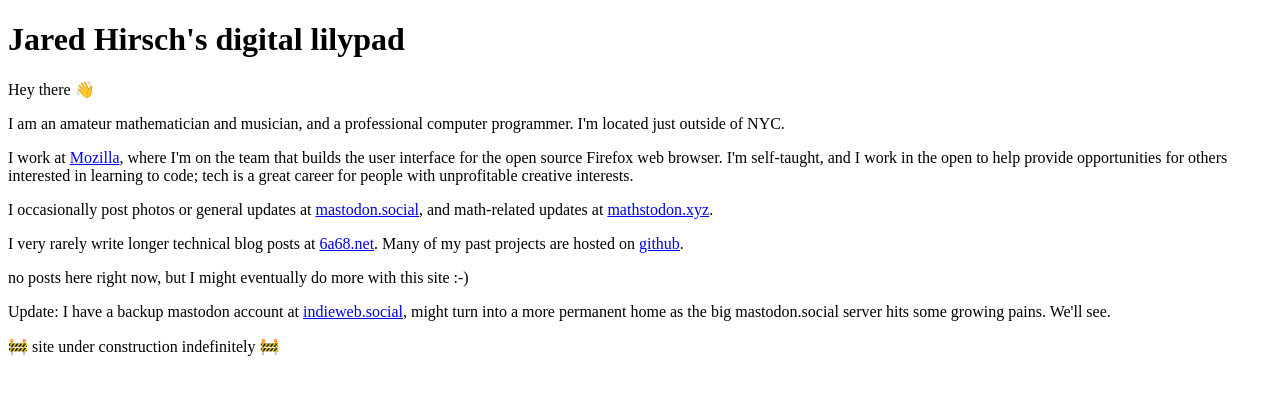
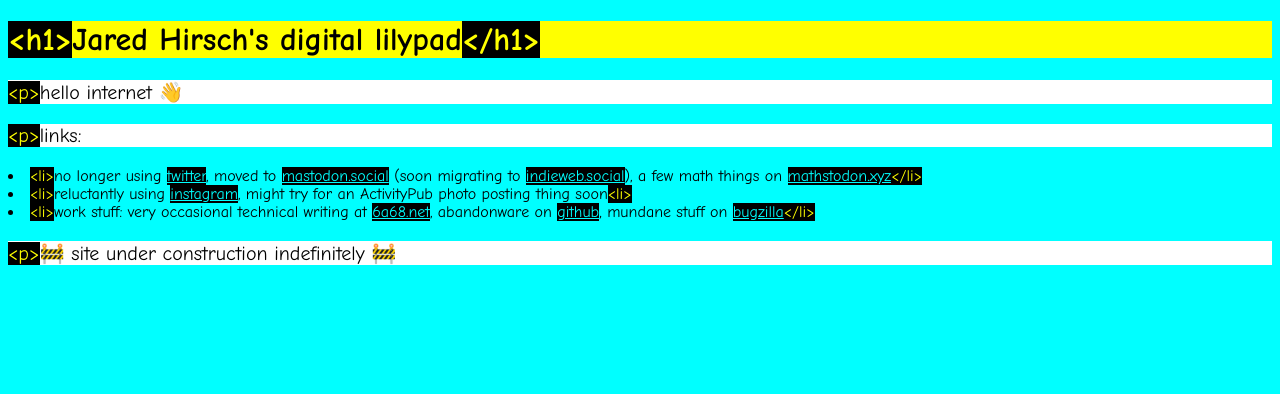
Before and after one commit to jaredhirsch/jh.com, a plain HTML site: page index.html in a window 1280 px wide. Drawn offline with Linux system fonts and the light colour scheme.

Commit message:
super terrific happy styling

```diff
--- /dev/null
+++ b/index.css
@@ -0,0 +1,21 @@
+html {
+  font-family: "Comic Sans MS", "Comic Sans", cursive, sans-serif;
+  background: aqua;
+}
+p {
+  background: white;
+  font-size: 20px;
+}
+a {
+  color: aqua;
+  background: black;
+}
+h1 {
+  color: black;
+  background: yellow;
+}
+code {
+  font-family: "Comic Sans MS", "Comic Sans", cursive, sans-serif;
+  color: yellow;
+  background: black;
+}
--- a/index.html
+++ b/index.html
@@ -1,21 +1,13 @@
 <!DOCTYPE html>
+<link rel="stylesheet" href="index.css">
 <title>JH.com</title>
-<h1>Jared Hirsch's digital lilypad</h1>
+<h1><code>&lt;h1&gt;</code>Jared Hirsch's digital lilypad<code>&lt;/h1&gt;</code></h1>
 
-<p>Hey there 👋
+<p><code>&lt;p&gt;</code>hello internet 👋
 
-<p>I am an amateur mathematician and musician, and a professional computer programmer. I'm located just outside of NYC.
+<p><code>&lt;p&gt;</code>links:
+  <li><code>&lt;li&gt;</code>no longer using <a href="//twitter.com/jaredhirsch">twitter</a>, moved to <a rel="me" href="//mastodon.social/@jaredhirsch">mastodon.social</a> (soon migrating to <a rel="me" href="//indieweb.social/@jaredhirsch">indieweb.social</a>), a few math things on <a rel="me" href="//mathstodon.xyz/@jaredhirsch">mathstodon.xyz</a><code>&lt;/li&gt;</code></li>
+  <li><code>&lt;li&gt;</code>reluctantly using <a href="//instagram.com/theejaredhirsch">instagram</a>, might try for an ActivityPub photo posting thing soon<code>&lt;li&gt;</code></li>
+  <li><code>&lt;li&gt;</code>work stuff: very occasional technical writing at <a href="//6a68.net">6a68.net</a>, abandonware on <a href="//github.com/jaredhirsch">github</a>, mundane stuff on <a href="https://bugzilla.mozilla.org/user_profile?user_id=446735">bugzilla</a><code>&lt;/li&gt;</code></li>
 
-<p>I work at <a href="//mozilla.org">Mozilla</a>, where I'm on the team that builds the user interface for the open source Firefox web browser.
-I'm self-taught, and I work in the open to help provide opportunities for others interested in learning to code; tech is a great career for people with unprofitable creative interests.
-
-<p>I occasionally post photos or general updates at <a rel="me" href="//mastodon.social/@jaredhirsch">mastodon.social</a>, and math-related updates at <a rel="me" href="//mathstodon.xyz/@jaredhirsch">mathstodon.xyz</a>.
-
-<p>I very rarely write longer technical blog posts at <a href="//6a68.net">6a68.net</a>. Many of my past projects are hosted on <a href="//github.com/jaredhirsch">github</a>.
-
-
-<p>no posts here right now, but I might eventually do more with this site :-)
-
-<p>Update: I have a backup mastodon account at <a rel="me" href="//indieweb.social/@jaredhirsch">indieweb.social</a>, might turn into a more permanent home as the big mastodon.social server hits some growing pains. We'll see.
-
-<p>🚧 site under construction indefinitely 🚧
+<p><code>&lt;p&gt;</code>🚧 site under construction indefinitely 🚧
```
